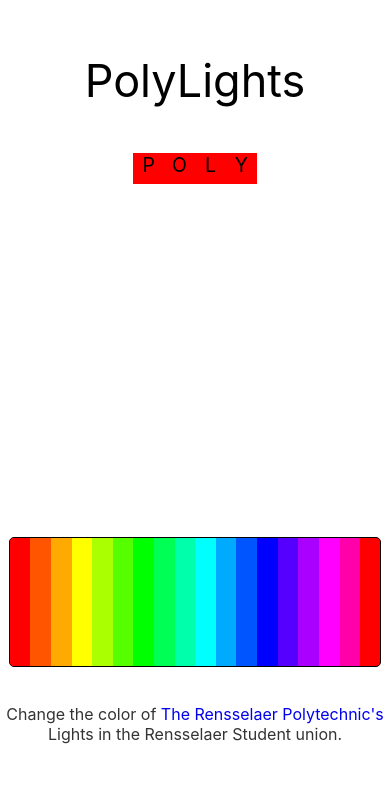
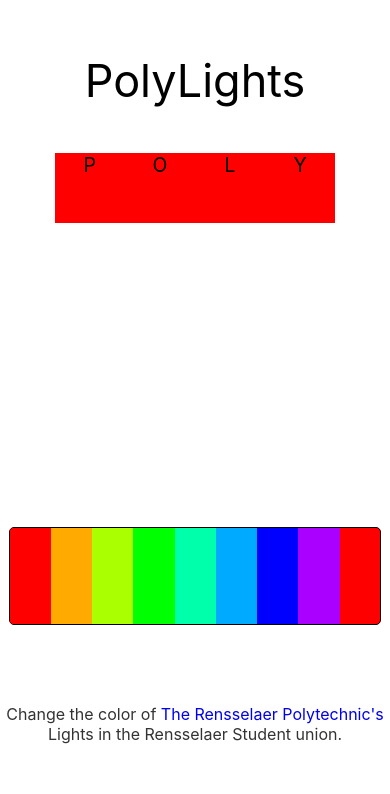
Before and after one commit to thepoly/lights, a PHP site: page / in a window 390 px wide. Shown: the part 50-844 px from the top of the page. Run offline with PHP 8.4, Linux system fonts and the light colour scheme.

Commit message:
mobile updates

```diff
--- a/src/server/app.js
+++ b/src/server/app.js
@@ -11,13 +11,13 @@ $(document).ready(function(){
 
   updateColors();
   $(".color-picker").empty();
-  for (var i = 0; i < 360; i +=20){
-    $(".color-picker").append("<div class='color' id=" + i + " style='background-color:hsl("+i+",100%,50%);float:left; position:relative; width:" + $(".color-picker").width()/18 +"; height:100%;'></div>");
+  for (var i = 0; i < 360; i +=40){
+    $(".color-picker").append("<div class='color' id=" + i + " style='background-color:hsl("+i+",100%,50%);float:left; position:relative; width:" + $(".color-picker").width()/9 +"; height:100%;'></div>");
   }
 
   $(".color-picker").show();
   for (var i = 0; i < 1000; i ++){
-    $(".color-picker").animate({'height': '8rem'}, 100);
+    $(".color-picker").animate({'height': '6rem'}, 100);
   }
 
   $(".color").click(function(){
@@ -41,13 +41,13 @@ $( window ).resize(function() {
   updateColors();
   $(".color-picker").empty();
 
-  for (var i = 0; i < 360; i +=20){
-    $(".color-picker").append("<div class='color' id=" + i + " style='background-color:hsl("+i+",100%,50%);float:left; position:relative; width:" + $(".color-picker").width()/18 +"; height:100%;'></div>");
+  for (var i = 0; i < 360; i +=40){
+    $(".color-picker").append("<div class='color' id=" + i + " style='background-color:hsl("+i+",100%,50%);float:left; position:relative; width:" + $(".color-picker").width()/9 +"; height:100%;'></div>");
   }
 
   $(".color-picker").show();
   for (var i = 0; i < 1000; i ++){
-    $(".color-picker").animate({'height': '8rem'}, 100);
+    $(".color-picker").animate({'height': '6rem'}, 100);
   }
 
   $(".color").click(function(){
--- a/src/server/styles.css
+++ b/src/server/styles.css
@@ -29,7 +29,7 @@ body{
   margin: auto;
   background-color: red;
   position: absolute;
-  bottom: 15%;
+  bottom: 20%;
   left: 0;
   right: 0;
   border-radius: 5px;
@@ -66,7 +66,7 @@ body{
 
 }
 .sign-center{
-  width: 33%;
+  width: 75%;
   margin: auto;
 }
 .sign-item{
```
Also changed, not shown: src/server/led/LEDL.txt (+12 -12 lines).
